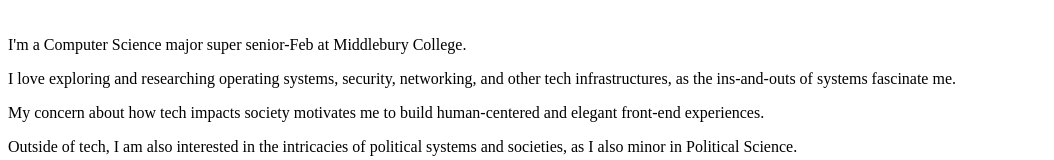
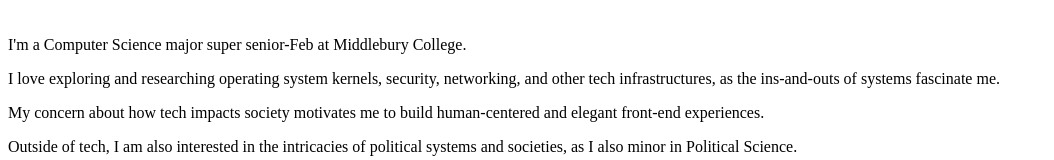
Before and after one commit to waynew99/waynew99.github.io, a React (Create React App) app: page / in a window 1280 px wide. Shown: the part 757-917 px from the top of the page, without its empty margins (0-1054 px from the left). Built offline with nearby package versions, Linux system fonts and the light colour scheme; the HTML template or start-up script is replaced by a standard one.

Commit message:
typo fix

```diff
--- a/src/components/MoreText.tsx
+++ b/src/components/MoreText.tsx
@@ -20,7 +20,7 @@
     </p>,
     <p>
       I love exploring and researching
-      <GradientText text=' operating systems' />
+      <GradientText text=' operating system kernels' />
       , security, networking, and other tech infrastructures, as the ins-and-outs of systems fascinate me.
     </p>,
     <p>
```
